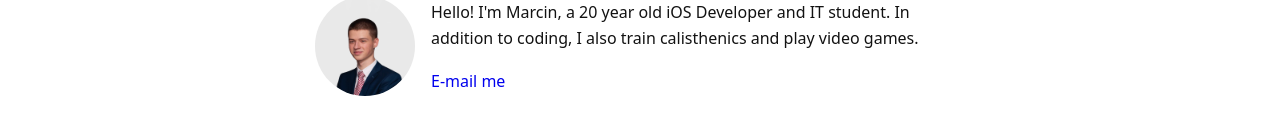
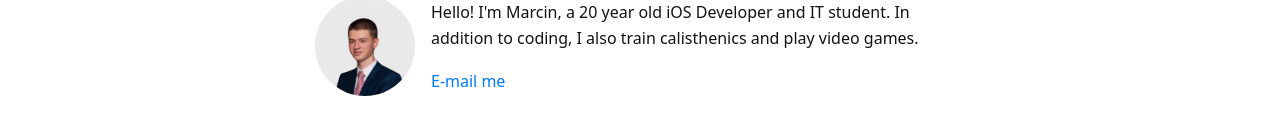
Before and after one commit to mbdjj/website, a Next.js app: page / in a window 1280 px wide. Shown: the part 227-362 px from the top of the page. Built offline with nearby package versions, Linux system fonts and the light colour scheme.

Commit message:
:lipstick: Update link color

```diff
--- a/styles/globals.css
+++ b/styles/globals.css
@@ -75,6 +75,7 @@ p.caption {
 
 a {
   text-decoration: none;
+  color: var(--blue);
 }
 
 a:hover {
```
